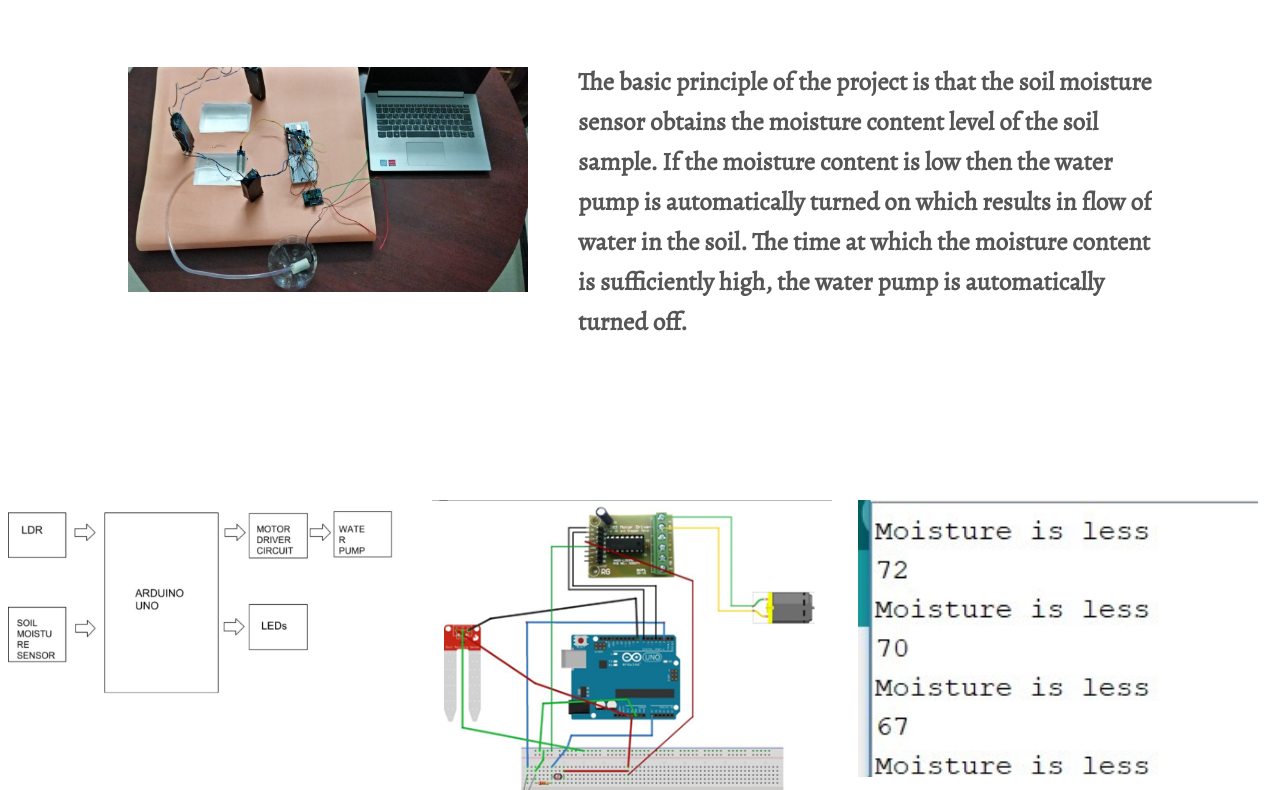
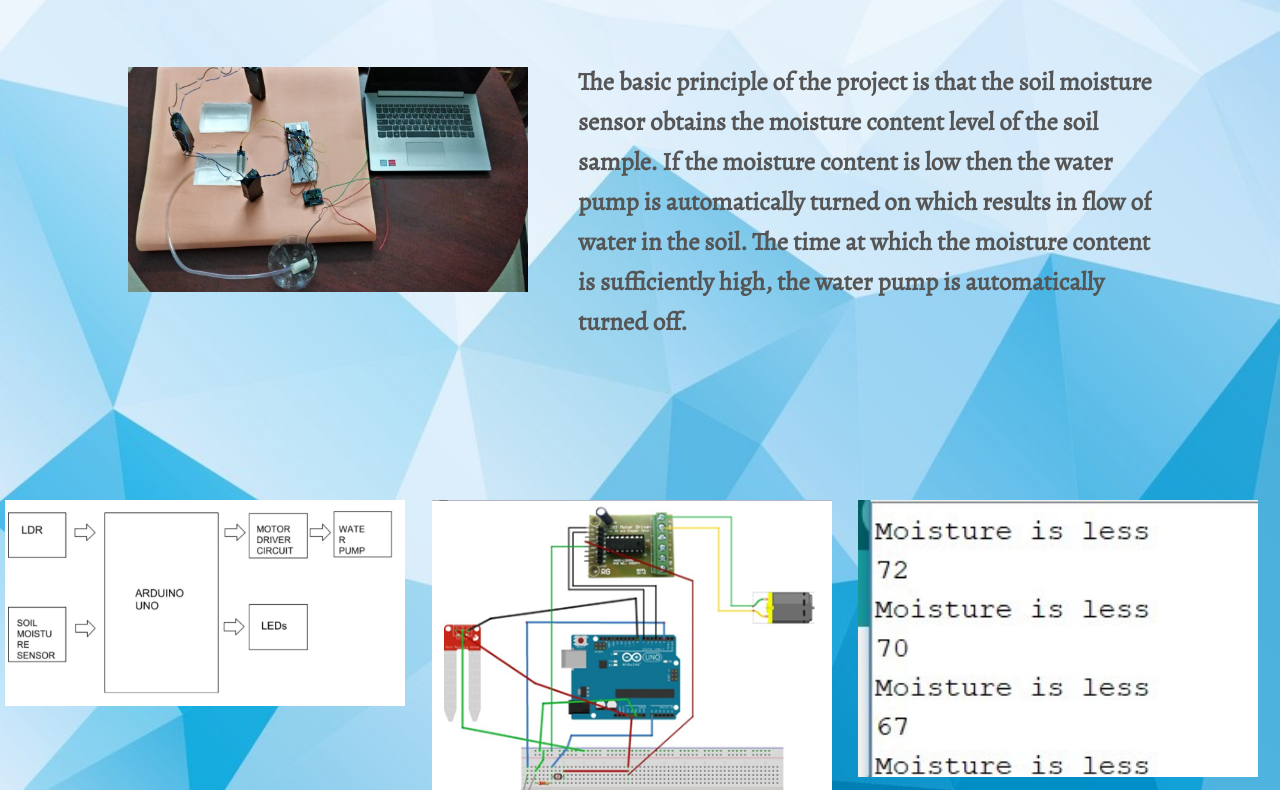
Before and after one commit to sid2501/awesomesite, a plain HTML site: page projects.html in a window 1280 px wide. Shown: the part 215-1005 px from the top of the page. Drawn offline with nearby package versions, Linux system fonts and the light colour scheme; a web font is replaced by a local one.

Commit message:
Update style_projects.css

```diff
--- a/css/style_projects.css
+++ b/css/style_projects.css
@@ -1,6 +1,6 @@
 
 body{
-	background-image:url("images/bg4.jpg");
+	background-image:url("../images/bg4.jpg");
 	background-size: 100%;
 	/*background-color:#25274D;*/
 	color:#555;
```
